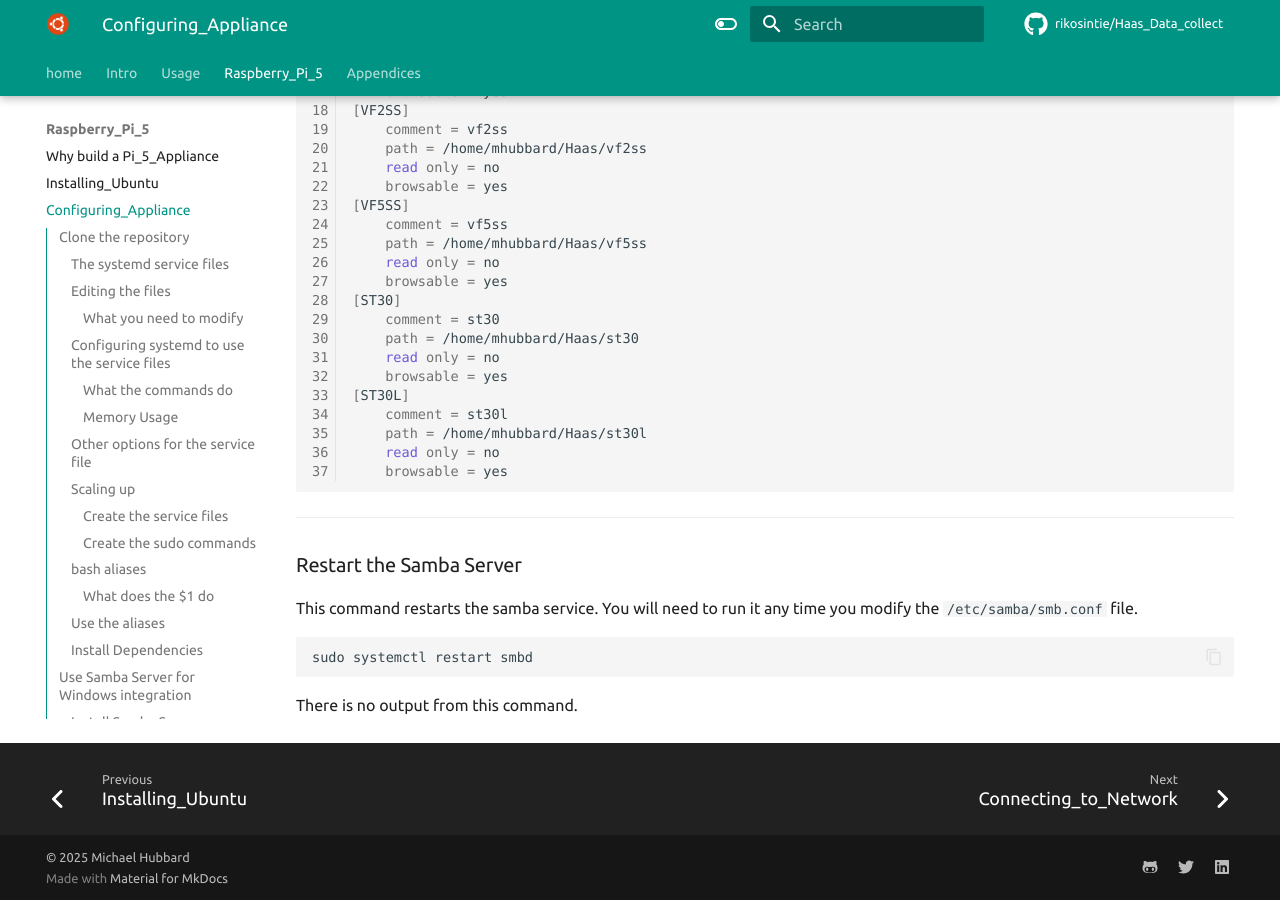
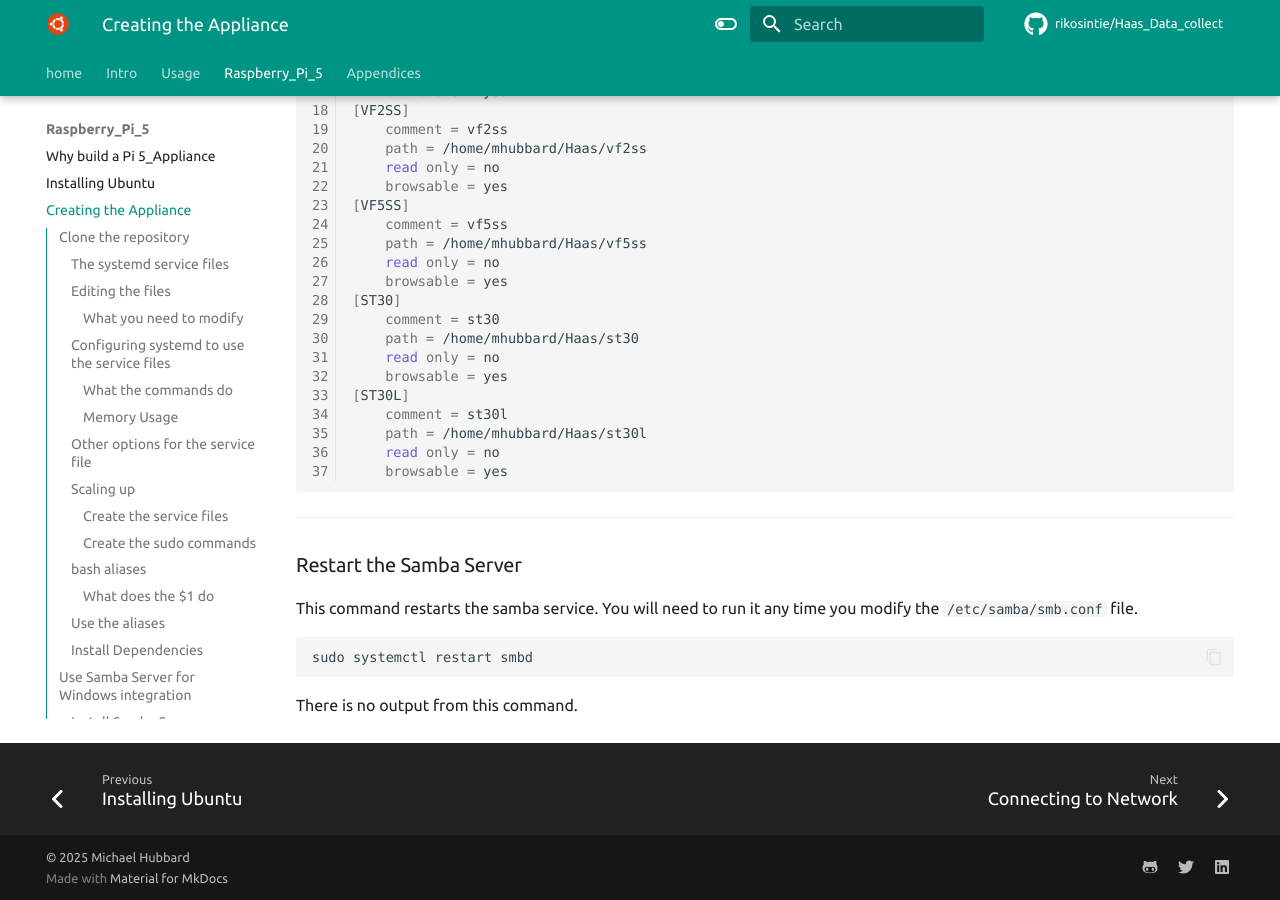
Before and after one commit to rikosintie/Haas_Data_collect, an MkDocs documentation site: the page built from docs/build_pi_5_appliance/configuring_appliance.md, in a window 1280 px wide and 900 px high, scrolled down 14201 px. Built offline with MkDocs 1.6.1 and Material for MkDocs 9.7.7, drawn with Linux system fonts in a browser that asks for light colours; emoji names are drawn with the system emoji font; some web fonts are replaced; comment, search, counter and statistics services are not loaded.

Commit message:
Git Title: mkdocs.yml
Git Description:
Updated the titles in the Raspberry Pi 5 Appliance documentation.

```diff
--- a/mkdocs.yml
+++ b/mkdocs.yml
@@ -8,12 +8,12 @@ nav:
   - Intro: Introduction.md
   - Usage: usage.md
   - Raspberry_Pi_5:
-      - Why build a Pi_5_Appliance: 'build_pi_5_appliance/why_pi_5_appliance.md'
-      - Installing_Ubuntu: 'build_pi_5_appliance/installing_ubuntu.md'
-      - Configuring_Appliance: 'build_pi_5_appliance/configuring_appliance.md'
-      - Connecting_to_Network: 'build_pi_5_appliance/connecting_to_network.md'
-      - Updating_Appliance: 'build_pi_5_appliance/updating_appliance.md'
-      - Securing_The_Appliance: 'build_pi_5_appliance/securing_appliance.md'
+      - Why build a Pi 5_Appliance: 'build_pi_5_appliance/why_pi_5_appliance.md'
+      - Installing Ubuntu: 'build_pi_5_appliance/installing_ubuntu.md'
+      - Creating the Appliance: 'build_pi_5_appliance/configuring_appliance.md'
+      - Connecting to Network: 'build_pi_5_appliance/connecting_to_network.md'
+      - Updating Appliance: 'build_pi_5_appliance/updating_appliance.md'
+      - Securing the Appliance: 'build_pi_5_appliance/securing_appliance.md'
   - Appendices:
     - Appendix A - smbv1: 'appendices/appendix-a.md'
     - Appendix B - File_Permissions: 'appendices/appendix-b.md'
```
